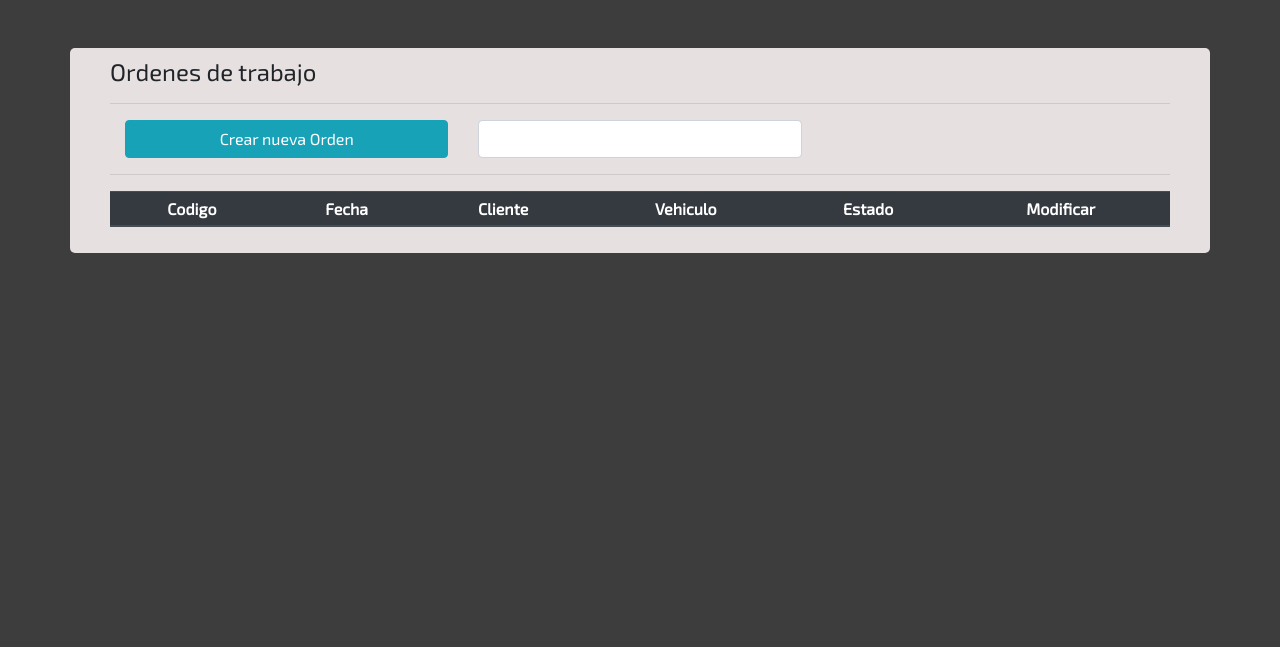
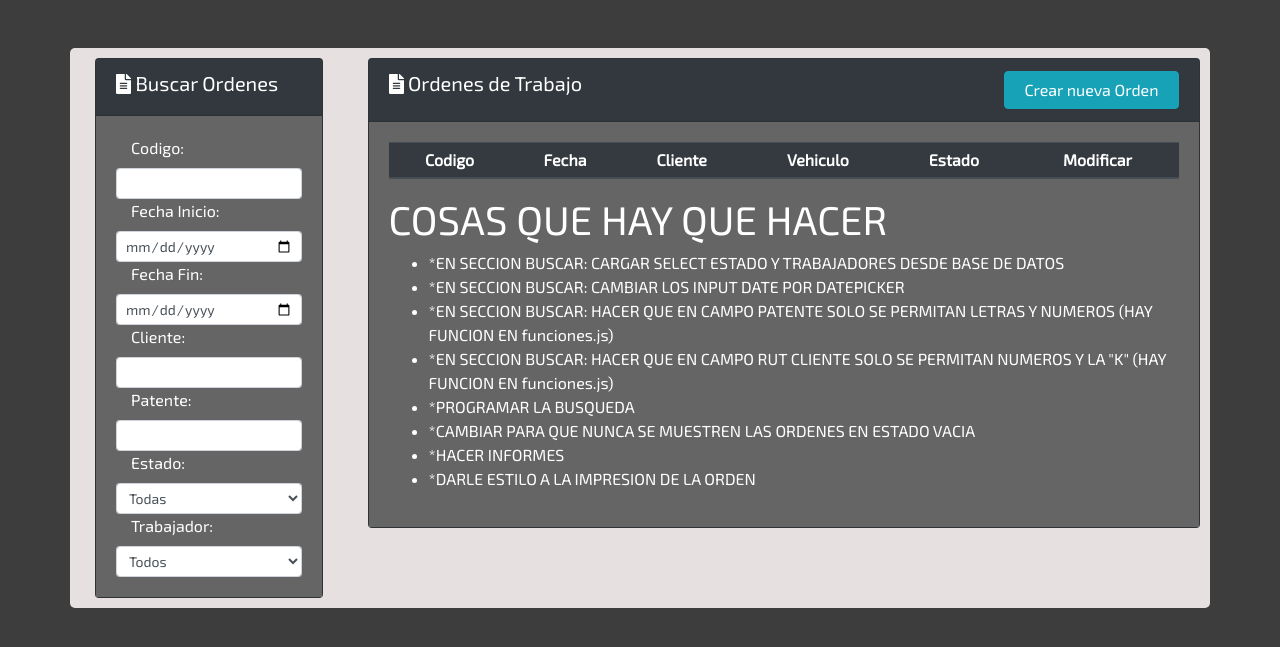
Before and after one commit to johnnycea/taller, a PHP site: page /orden_trabajo.php in a window 1280 px wide. Shown: the part 86-733 px from the top of the page. Run offline with PHP 8.4, Linux system fonts and the light colour scheme; a user stored in the database is signed in; data comes from the database, SQL or seed files in the repository; data that the repository does not hold is empty.

Commit message:
FORMULARIO BUSQUEDA

```diff
--- a/orden_trabajo.php
+++ b/orden_trabajo.php
@@ -46,33 +46,100 @@ $consulta_orden = $OrdenTrabajo->consultarUltimaOrdenPendiente();
 
   <div class="container contenedor-principal" >
 
-       <div class="col-12">
-          <div class="col-12">
+       <div class="row">
 
-                <div>
-                  <h4>Ordenes de trabajo</h4>
+          <div class="col-3">
+
+                <div class="container">
+
+                  <div class="card bg-dark text-white">
+                      <div class="card-header">
+                        <h5><i class="fas fa-file-alt"></i> Buscar Ordenes</h5>
+                      </div>
+                      <div class="card-body fondo_gris">
+
+                          <div class="row">
+
+                               <div class="col-12" >
+                                   <label for="title" class="col-12 control-label">Codigo:</label>
+                                  <input type="text" class="form-control form-control-sm" id="txt_codigo_orden_buscar" name="txt_codigo_orden_buscar">
+                               </div>
+                               <div class="col-12" >
+                                   <label for="title" class="col-12 control-label">Fecha Inicio:</label>
+                                  <input type="date" class="form-control form-control-sm" id="txt_fecha_inicio_buscar" name="txt_fecha_inicio_buscar">
+                               </div>
+                               <div class="col-12" >
+                                   <label for="title" class="col-12 control-label">Fecha Fin:</label>
+                                   <input type="date" class="form-control form-control-sm" id="txt_fecha_fin_buscar" name="txt_fecha_fin_buscar">
+                               </div>
+                               <div class="col-12" >
+                                 <label for="title" class="col-12 control-label">Cliente:</label>
+                                 <input type="text" class="form-control form-control-sm" id="txt_rut_cliente_buscar" name="txt_rut_cliente_buscar">
+                               </div>
+                               <div class="col-12" >
+                                 <label for="title" class="col-12 control-label">Patente:</label>
+                                 <input type="text" class="form-control form-control-sm" id="txt_rut_cliente_buscar" name="txt_rut_cliente_buscar">
+                               </div>
+                               <div class="col-12" >
+                                 <label for="title" class="col-12 control-label">Estado:</label>
+                                 <select class="form-control form-control-sm" id="txt_rut_cliente_buscar" name="txt_rut_cliente_buscar">
+                                    <option value="">Todas</option>
+                                    <option value="">En proceso</option>
+                                    <option value="">Por pagar</option>
+                                    <option value="">Pagado</option>
+                                 </select>
+                               </div>
+                               <div class="col-12" >
+                                 <label for="title" class="col-12 control-label">Trabajador:</label>
+                                 <select class="form-control form-control-sm" id="txt_rut_cliente_buscar" name="txt_rut_cliente_buscar">
+                                    <option value="">Todos</option>
+                                    <option value="">Johnna</option>
+                                 </select>
+                               </div>
+
+                          </div>
+
+                      </div>
+                    </div><!-- cierre de card general de busqueda-->
                 </div>
 
-                <div><hr></div>
 
-                <div class="container">
+            </div>
+
+            <div class="col-9">
+              <div class="card bg-dark text-white">
+                  <div class="card-header">
                     <div class="row">
 
-                        <div id="" class="col-12 col-md-4 " >
-                          <button type="button" onclick="" class="btn btn-block btn-info" data-target="#modal_orden" data-toggle="modal" name="button">Crear nueva Orden</button>
-                        </div>
-                        <div id="" class="col-12 col-md-4" >
-                              <input placeholder="" onkeyup="listarOrden(this.value)" class="form-control" type="text" name="txt_buscar_orden" id="txt_buscar_orden" value="">
-                        </div>
+                      <div class="col-9">
+                        <h5><i class="fas fa-file-alt"></i> Ordenes de Trabajo</h5>
+                      </div>
+                      <div class="col-3 " >
+                        <button type="button" onclick="" class="btn btn-block btn-info" data-target="#modal_orden" data-toggle="modal" name="button">Crear nueva Orden</button>
+                      </div>
 
                     </div>
-                </div>
+                  </div>
+                  <div class="card-body fondo_gris">
 
-                <div><hr></div>
+                     <div id='contenedor_listado_orden' class="table-responsive"></div>
+                     <h1>COSAS QUE HAY QUE HACER</h1>
 
-                <div id='contenedor_listado_orden' class="table-responsive"></div>
+                     <ul>
+                       <li>*EN SECCION BUSCAR: CARGAR SELECT ESTADO Y TRABAJADORES DESDE BASE DE DATOS</li>
+                       <li>*EN SECCION BUSCAR: CAMBIAR LOS INPUT DATE POR DATEPICKER</li>
+                       <li>*EN SECCION BUSCAR: HACER QUE EN CAMPO PATENTE SOLO SE PERMITAN LETRAS Y NUMEROS (HAY FUNCION EN funciones.js)</li>
+                       <li>*EN SECCION BUSCAR: HACER QUE EN CAMPO RUT CLIENTE SOLO SE PERMITAN NUMEROS Y LA "K" (HAY FUNCION EN funciones.js)</li>
+                       <li>*PROGRAMAR LA BUSQUEDA</li>
+                       <li>*CAMBIAR PARA QUE NUNCA SE MUESTREN LAS ORDENES EN ESTADO VACIA</li>
+                       <li>*HACER INFORMES</li>
+                       <li>*DARLE ESTILO A LA IMPRESION DE LA ORDEN</li>
+                     </ul>
 
+                  </div>
+              </div>
             </div>
+
         </div>
 
   </div>
```
Also changed, not shown: 2 other files.
